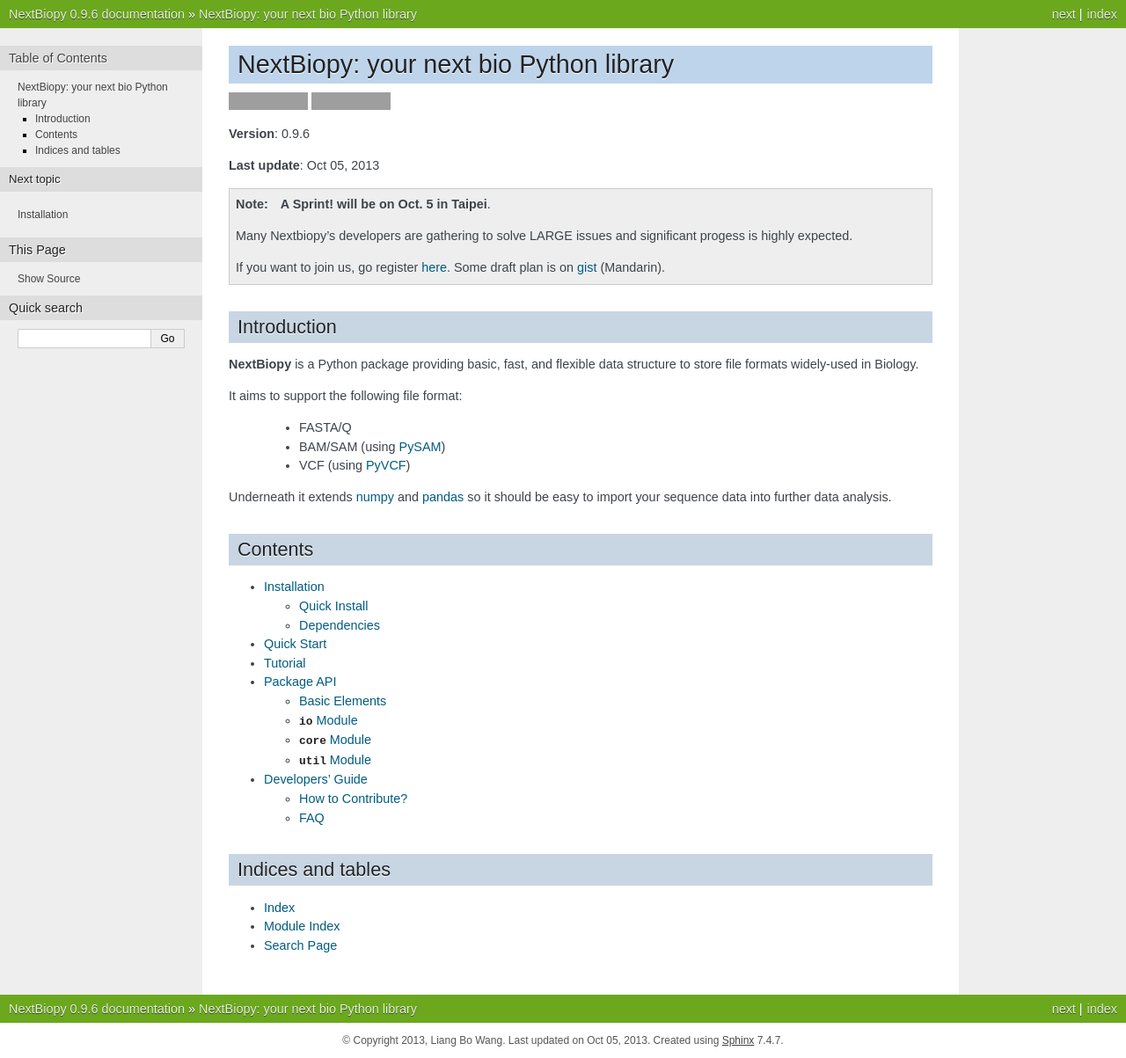
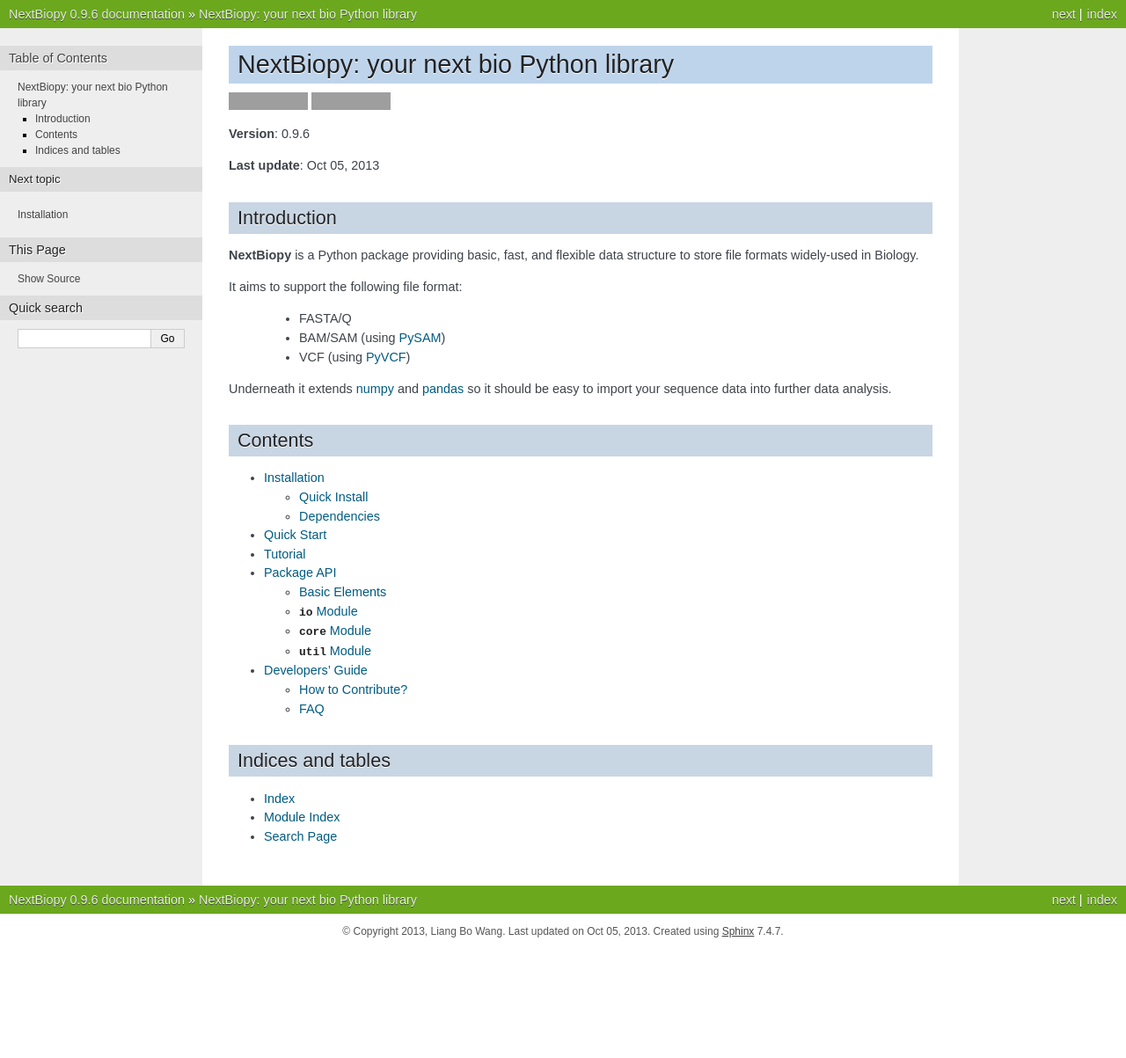
Before and after one commit to mauriceling/nextbiopy, a Sphinx documentation site: the page built from docs/index.rst, in a window 1280 px wide. Shown: the whole page at 88% size. Built offline with Sphinx 7.4.7, drawn with Linux system fonts in a browser that asks for light colours; after the commit the page ends 1079 px from its top, so only the background shows below that; grey boxes are pictures that could not be loaded.

Commit message:
remove Sprint! information

```diff
--- a/docs/index.rst
+++ b/docs/index.rst
@@ -11,15 +11,6 @@ NextBiopy: your next bio Python library
 
 **Last update**: |today|
 
-.. note::
-
-    **A Sprint! will be on Oct. 5 in Taipei**.
-
-    Many Nextbiopy's developers are gathering to solve LARGE issues
-    and significant progess is highly expected.
-
-    If you want to join us, go register `here <http://registrano.com/events/9691cb>`__.
-    Some draft plan is on `gist <https://gist.github.com/ccwang002/6272392>`__ (Mandarin).
 
 Introduction
 ============
```
